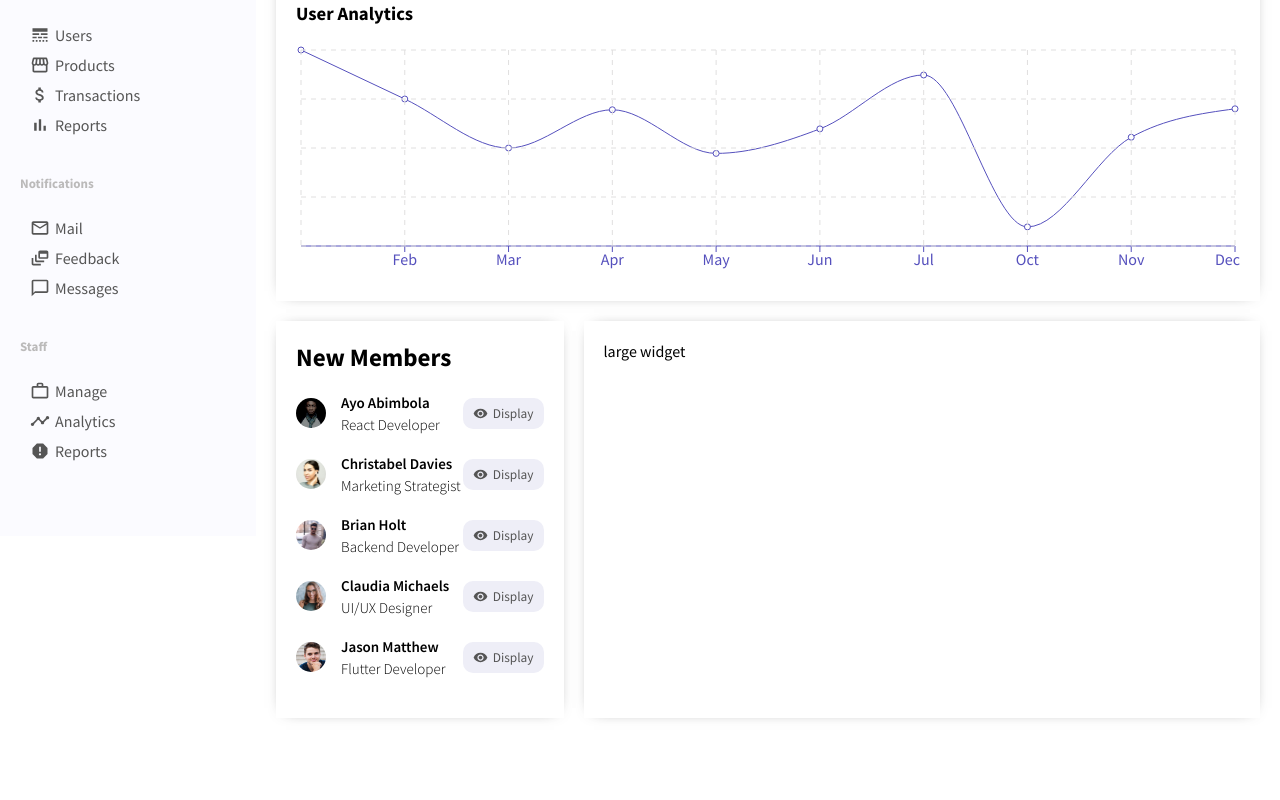
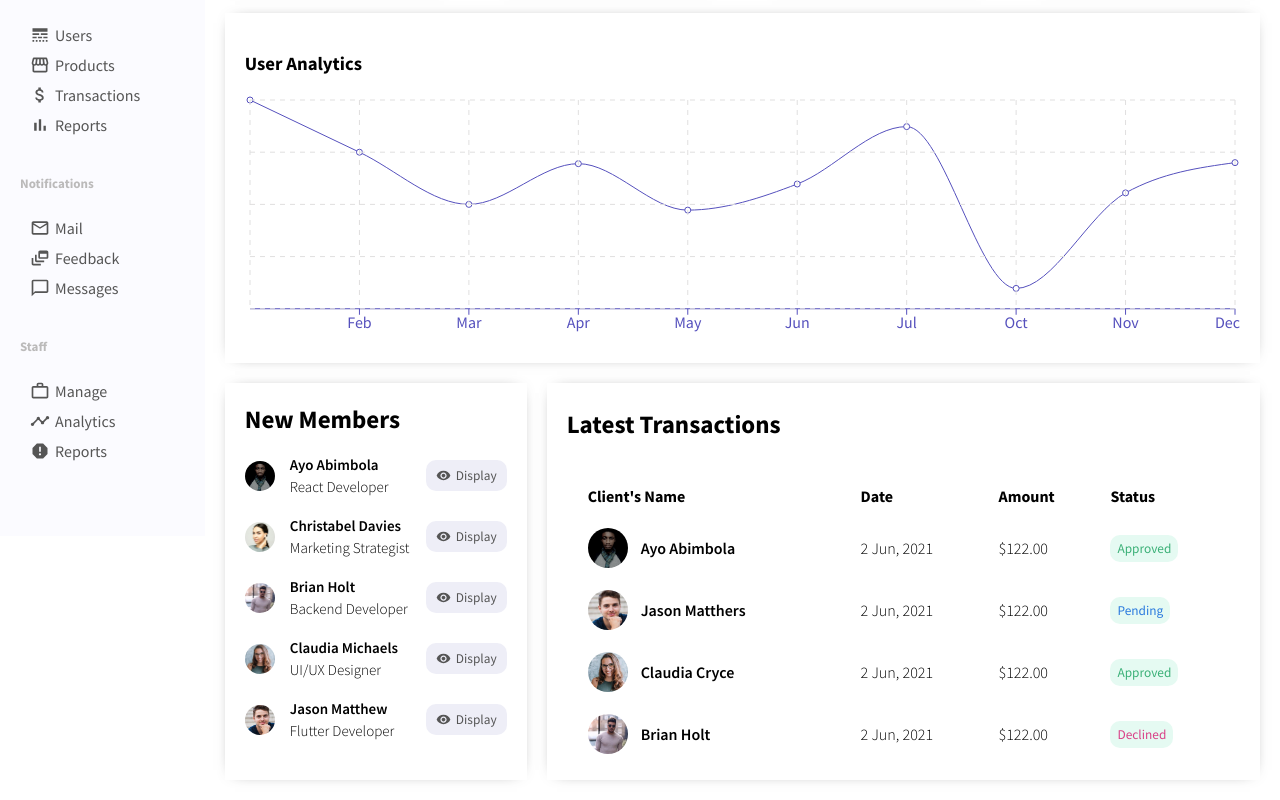
Before and after one commit to AyoTheInspired/admin-dashboard-v2, a React (Create React App) app: page / in a window 1280 px wide. Shown: the part 264-1064 px from the top of the page. Before the commit the page ends 1002 px from the top, so only its background shows below. Built offline with nearby package versions, Linux system fonts and the light colour scheme.

Commit message:
Large widget is done

```diff
--- a/src/app-data/featured-items.js
+++ b/src/app-data/featured-items.js
@@ -1,5 +1,11 @@
 export const featuredItems = [
 	{ id: Math.random(), title: "Revenue", amount: "2,415", margin: -11.4 },
-	{ id: Math.random(), title: "Sales", amount: "4,415", margin: -1.4 },
-	{ id: Math.random(), title: "Cost", amount: "2,225", margin: "+2.4" },
+	{
+		id: Math.random(),
+		title: "Ledger Balance",
+		amount: "5,225",
+		margin: "+8.4",
+	},
+	{ id: Math.random(), title: "Total Sales", amount: "4,415", margin: -1.4 },
+	{ id: Math.random(), title: "Total Costs", amount: "2,225", margin: "+2.4" },
 ];
--- /dev/null
+++ b/src/app-data/transactions.js
@@ -0,0 +1,34 @@
+export const transactions = [
+	{
+		id: Math.random(),
+		clientName: "Ayo Abimbola",
+		imgSrc: "/users/ayo.jpg",
+		date: "2 Jun, 2021",
+		amount: "122.00",
+		status: "Approved",
+	},
+	{
+		id: Math.random(),
+		clientName: "Jason Matthers",
+		imgSrc: "/users/jason.jpg",
+		date: "2 Jun, 2021",
+		amount: "122.00",
+		status: "Pending",
+	},
+	{
+		id: Math.random(),
+		clientName: "Claudia Cryce",
+		imgSrc: "/users/claudia.jpg",
+		date: "2 Jun, 2021",
+		amount: "122.00",
+		status: "Approved",
+	},
+	{
+		id: Math.random(),
+		clientName: "Brian Holt",
+		imgSrc: "/users/brian.jpg",
+		date: "2 Jun, 2021",
+		amount: "122.00",
+		status: "Declined",
+	},
+];
--- a/src/components/Header.jsx
+++ b/src/components/Header.jsx
@@ -21,7 +21,6 @@ function Header() {
 					<div className="topbarIconContainer">
 						<Settings />
 					</div>
-
 					<img src="/the_inspired.jpg" alt="" className="topAvatar" />
 				</div>
 			</div>
@@ -32,6 +31,7 @@ function Header() {
 export default Header;
 
 const Div = styled.div`
+	box-shadow: 0px 0px 8px rgba(0, 0, 0, 0.5);
 	position: sticky;
 	top: 0;
 	z-index: 500;
--- a/src/components/LargeWidget.jsx
+++ b/src/components/LargeWidget.jsx
@@ -1,8 +1,36 @@
 import React from "react";
 import styled from "styled-components";
+import { transactions } from "../app-data/transactions";
 
 function LargeWidget() {
-	return <Div>large widget</Div>;
+	return (
+		<Div>
+			<h3 className="title">Latest Transactions</h3>
+			<table>
+				<tr>
+					<th>Client's Name</th>
+					<th>Date</th>
+					<th>Amount</th>
+					<th>Status</th>
+				</tr>
+				{transactions.map(
+					({ id, clientName, imgSrc, date, amount, status }) => (
+						<tr key={id}>
+							<td className="user">
+								<img src={imgSrc} alt={clientName} />
+								<span className="userName"> {clientName} </span>
+							</td>
+							<td className="date"> {date} </td>
+							<td className="amount">${amount}</td>
+							<td className="status">
+								<StyledButton status={status}>{status}</StyledButton>
+							</td>
+						</tr>
+					)
+				)}
+			</table>
+		</Div>
+	);
 }
 
 export default LargeWidget;
@@ -10,5 +38,51 @@ export default LargeWidget;
 const Div = styled.div`
 	flex: 0.72;
 	box-shadow: 0px 0px 15px -10px rgba(0, 0, 0, 0.75);
-	padding: 20px;
+	padding: 0 20px;
+
+	.title {
+		font-size: 25px;
+		font-weight: bold;
+	}
+
+	img {
+		width: 40px;
+		height: 40px;
+		object-fit: cover;
+		border-radius: 50%;
+		margin-right: 13px;
+	}
+
+	table {
+		width: 100%;
+		border-spacing: 20px;
+
+		th {
+			text-align: left;
+		}
+
+		.user {
+			display: flex;
+			align-items: center;
+			font-weight: 600;
+		}
+
+		.date,
+		.amount {
+			font-weight: 300;
+		}
+	}
 `;
+
+const StyledButton = styled.button`
+	background-color: #e5faf2;
+	padding: 5px 7px;
+	border: none;
+	border-radius: 10px;
+	color: ${({ status }) =>
+		status === "Approved"
+			? "#3bb077"
+			: status === "Pending"
+			? "#2a7ade"
+			: "#d94087"};
+`;
--- a/src/components/Sidebar.jsx
+++ b/src/components/Sidebar.jsx
@@ -31,7 +31,7 @@ function Sidebar() {
 export default Sidebar;
 
 const Div = styled.div`
-	flex: 1;
+	width: 16%;
 	height: calc(100vh - 50px);
 	position: sticky;
 	top: 50px;
--- a/src/pages/Home.jsx
+++ b/src/pages/Home.jsx
@@ -27,5 +27,6 @@ function Home() {
 export default Home;
 
 const Div = styled.div`
-	flex: 4;
+	width: 84%;
+	padding-top: 18px;
 `;
```
